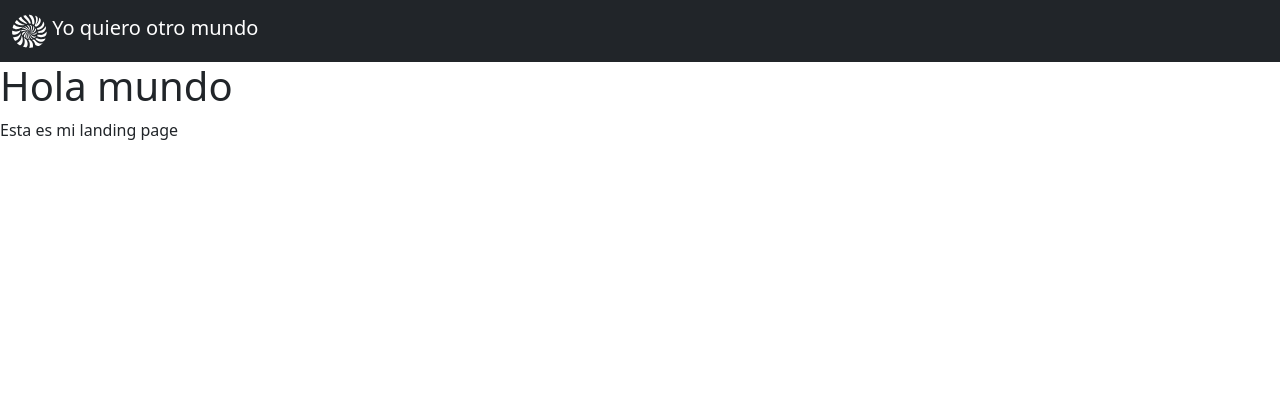
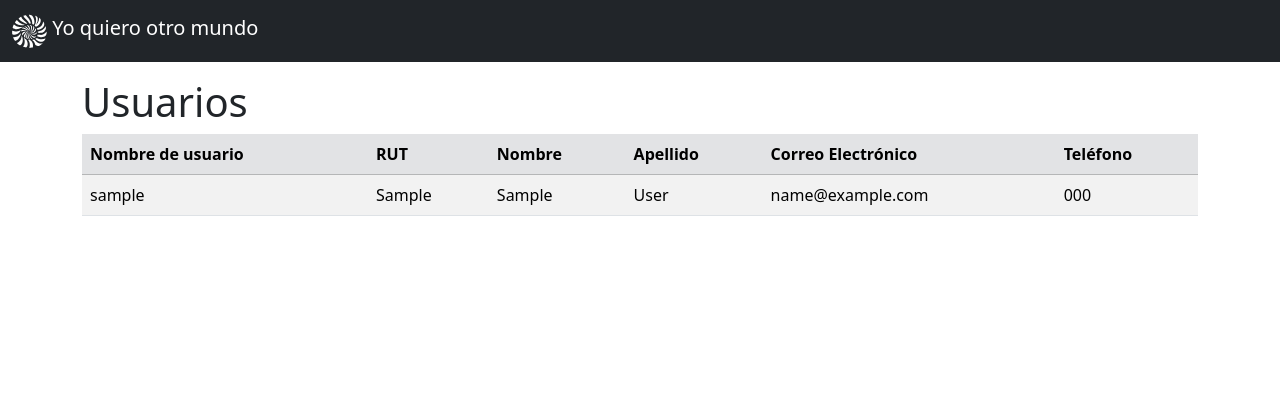
Before and after one commit to Darel-Ericsson/m6_individual, a Django app: page / in a window 1280 px wide. Shown: the top 420 px of the page. Run offline with Django 4.2, Linux system fonts and the light colour scheme; tables that the repository leaves empty hold one stand-in row (Sample ...).

Commit message:
add view user & tabla de usuarios

```diff
--- a/home/templates/home/index.html
+++ b/home/templates/home/index.html
@@ -4,8 +4,33 @@
 
 {% block content %}
 
-<h1>Hola mundo</h1>
-<p>Esta es mi landing page</p>
+<div class="container mt-3">
+    <h1>Usuarios</h1>
+    <table class="table table-striped">
+        <thead class="table-secondary">
+            <tr>
+                <th scope="col">Nombre de usuario</th>
+                <th scope="col">RUT</th>
+                <th scope="col">Nombre</th>
+                <th scope="col">Apellido</th>
+                <th scope="col">Correo Electrónico</th>
+                <th scope="col">Teléfono</th>
+            </tr>
+        </thead>
+        <tbody>
+            {% for user in users %}
+            <tr>
+                <td>{{user.username}}</td>
+                <td>{{user.rut}}</td>
+                <td>{{user.first_name}}</td>
+                <td>{{user.last_name}}</td>
+                <td>{{user.email}}</td>
+                <td>{{user.phone}}</td>
+            </tr>
+            {% endfor %}
+        </tbody>
 
+    </table>
+</div>
 
 {% endblock content %}
--- a/home/views.py
+++ b/home/views.py
@@ -1,6 +1,8 @@
 from django.shortcuts import render
-
+from .models import User
 
 # Create your views here.
 def index(request):
-    return render(request, "home/index.html")
+    users = User.objects.all()
+    context = {'users': users}
+    return render(request, "home/index.html",context)
```
